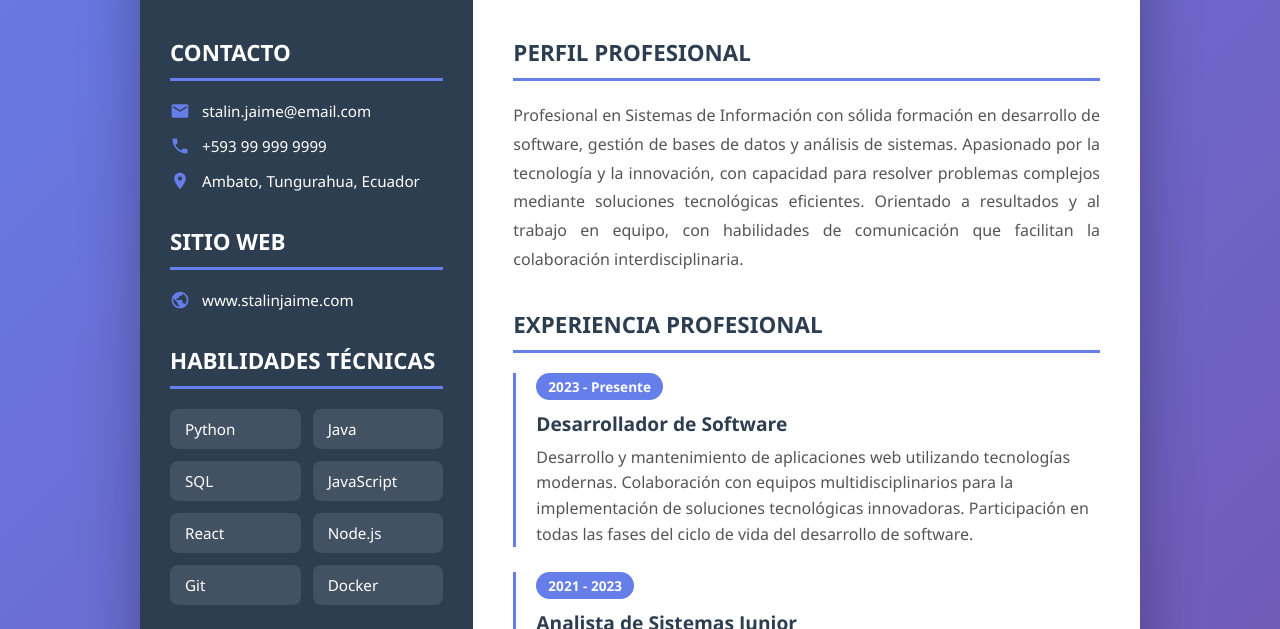
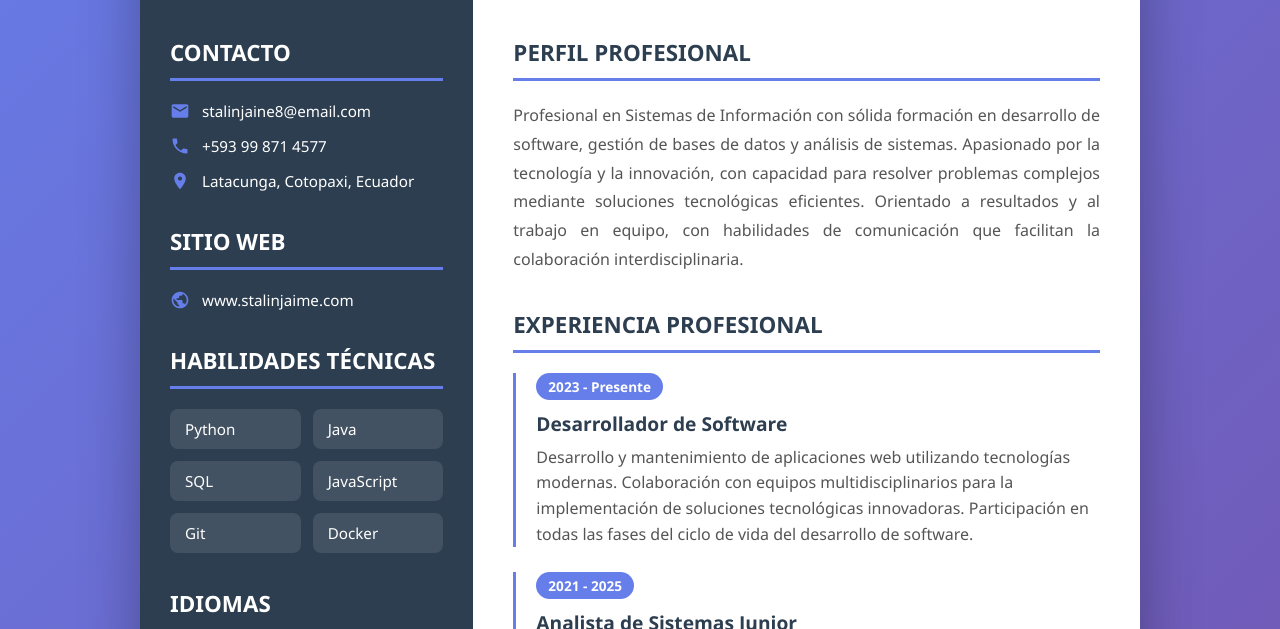
Before and after one commit to Stalin202-cpu/Mi-hoja-de-vida, a plain HTML site: page index.html in a window 1280 px wide. Shown: the part 323-952 px from the top of the page. Drawn offline with Linux system fonts and the light colour scheme.

Commit message:
Update index.html

```diff
--- a/index.html
+++ b/index.html
@@ -222,15 +222,15 @@
                     <h3 class="section-title">CONTACTO</h3>
                     <div class="contact-item">
                         <svg xmlns="http://www.w3.org/2000/svg" viewBox="0 0 24 24"><path d="M20 4H4c-1.1 0-2 .9-2 2v12c0 1.1.9 2 2 2h16c1.1 0 2-.9 2-2V6c0-1.1-.9-2-2-2zm0 4l-8 5-8-5V6l8 5 8-5v2z"/></svg>
-                        <span>stalin.jaime@email.com</span>
+                        <span>stalinjaine8@email.com</span>
                     </div>
                     <div class="contact-item">
                         <svg xmlns="http://www.w3.org/2000/svg" viewBox="0 0 24 24"><path d="M6.62 10.79c1.44 2.83 3.76 5.14 6.59 6.59l2.2-2.2c.27-.27.67-.36 1.02-.24 1.12.37 2.33.57 3.57.57.55 0 1 .45 1 1V20c0 .55-.45 1-1 1-9.39 0-17-7.61-17-17 0-.55.45-1 1-1h3.5c.55 0 1 .45 1 1 0 1.25.2 2.45.57 3.57.11.35.03.74-.25 1.02l-2.2 2.2z"/></svg>
-                        <span>+593 99 999 9999</span>
+                        <span>+593 99 871 4577</span>
                     </div>
                     <div class="contact-item">
                         <svg xmlns="http://www.w3.org/2000/svg" viewBox="0 0 24 24"><path d="M12 2C8.13 2 5 5.13 5 9c0 5.25 7 13 7 13s7-7.75 7-13c0-3.87-3.13-7-7-7zm0 9.5c-1.38 0-2.5-1.12-2.5-2.5s1.12-2.5 2.5-2.5 2.5 1.12 2.5 2.5-1.12 2.5-2.5 2.5z"/></svg>
-                        <span>Ambato, Tungurahua, Ecuador</span>
+                        <span>Latacunga, Cotopaxi, Ecuador</span>
                     </div>
                 </div>
 
@@ -249,8 +249,6 @@
                         <div class="skill-item">Java</div>
                         <div class="skill-item">SQL</div>
                         <div class="skill-item">JavaScript</div>
-                        <div class="skill-item">React</div>
-                        <div class="skill-item">Node.js</div>
                         <div class="skill-item">Git</div>
                         <div class="skill-item">Docker</div>
                     </div>
@@ -281,7 +279,7 @@
                         <p>Desarrollo y mantenimiento de aplicaciones web utilizando tecnologías modernas. Colaboración con equipos multidisciplinarios para la implementación de soluciones tecnológicas innovadoras. Participación en todas las fases del ciclo de vida del desarrollo de software.</p>
                     </div>
                     <div class="experience-item">
-                        <span class="year">2021 - 2023</span>
+                        <span class="year">2021 - 2025</span>
                         <h3>Analista de Sistemas Junior</h3>
                         <p>Análisis de requerimientos y diseño de sistemas de información. Soporte técnico y capacitación a usuarios finales. Documentación de procesos y procedimientos técnicos.</p>
                     </div>
```
